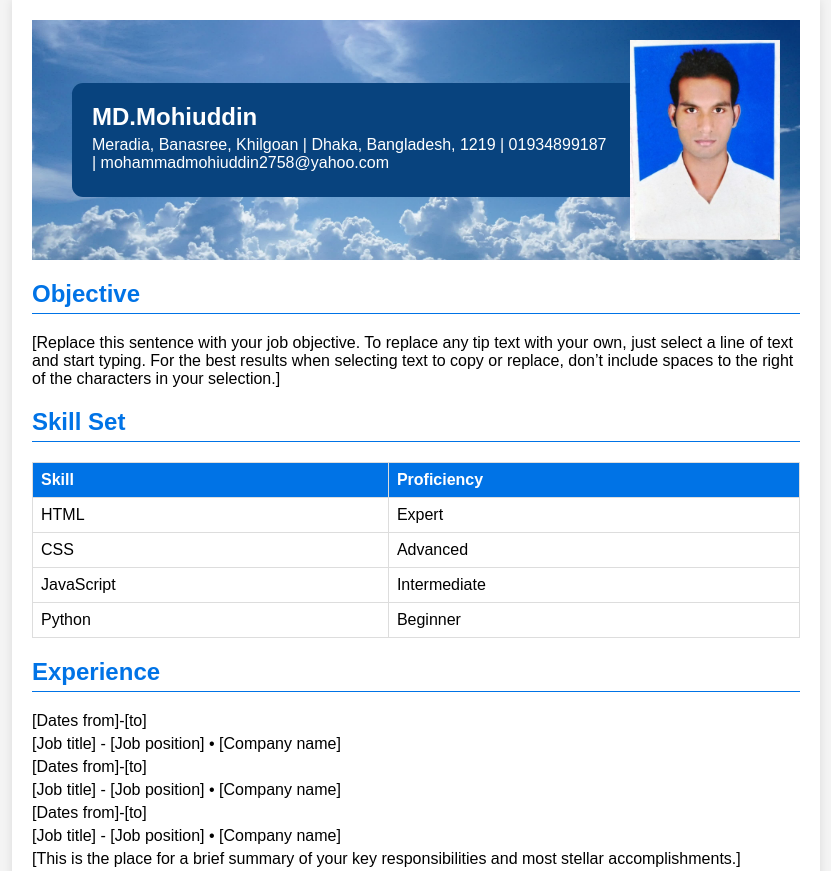
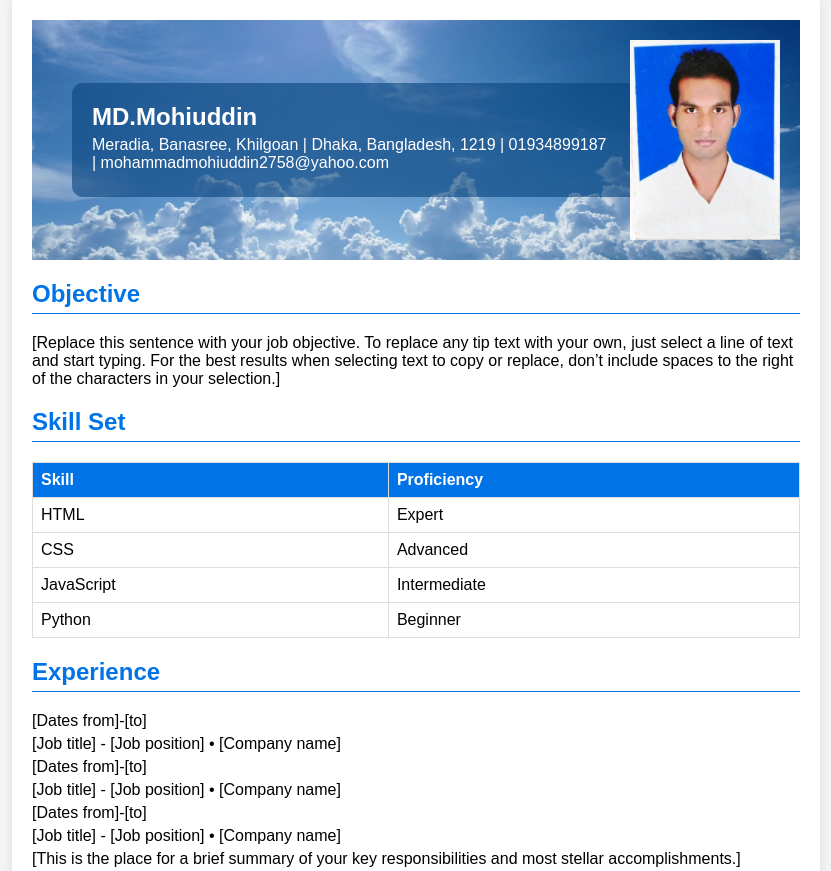
Before and after one commit to khanm2758/95icon_HTML_Classes, a plain HTML site: page index.html in a window 1280 px wide. Shown: the top 871 px of the page, without its empty margins (224-1055 px from the left). Drawn offline with Linux system fonts and the light colour scheme.

Commit message:
add rgba color to transparent background on header

```diff
--- a/index.html
+++ b/index.html
@@ -44,7 +44,7 @@
         header .info {
             flex-grow: 1;
             margin-left: 20px;
-            background-color: #08437e;
+            background-color: rgb(8, 67, 126, 0.6);
             padding: 20px;
             border-radius: 11px 0 0 11px;
         }
```
